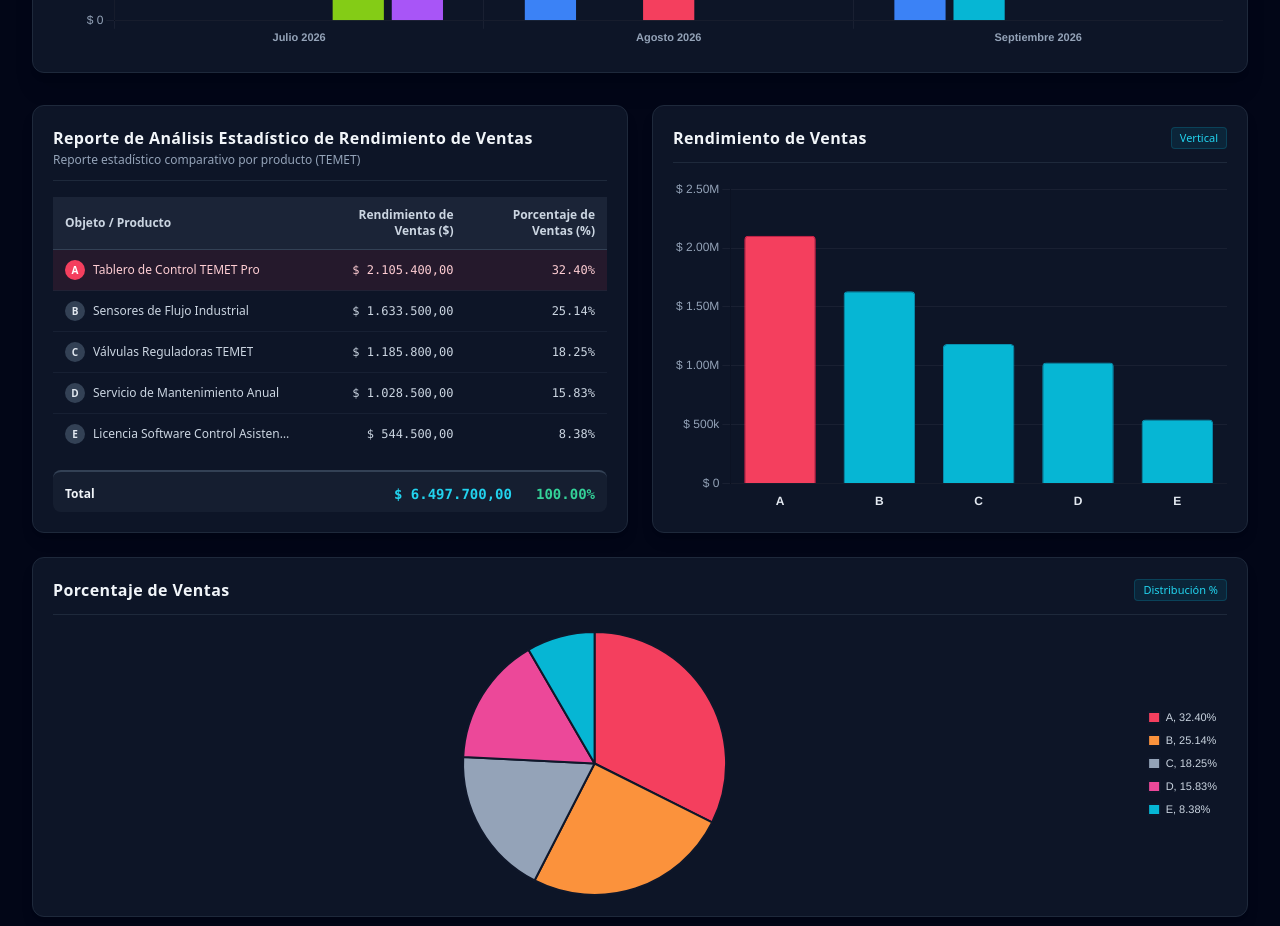
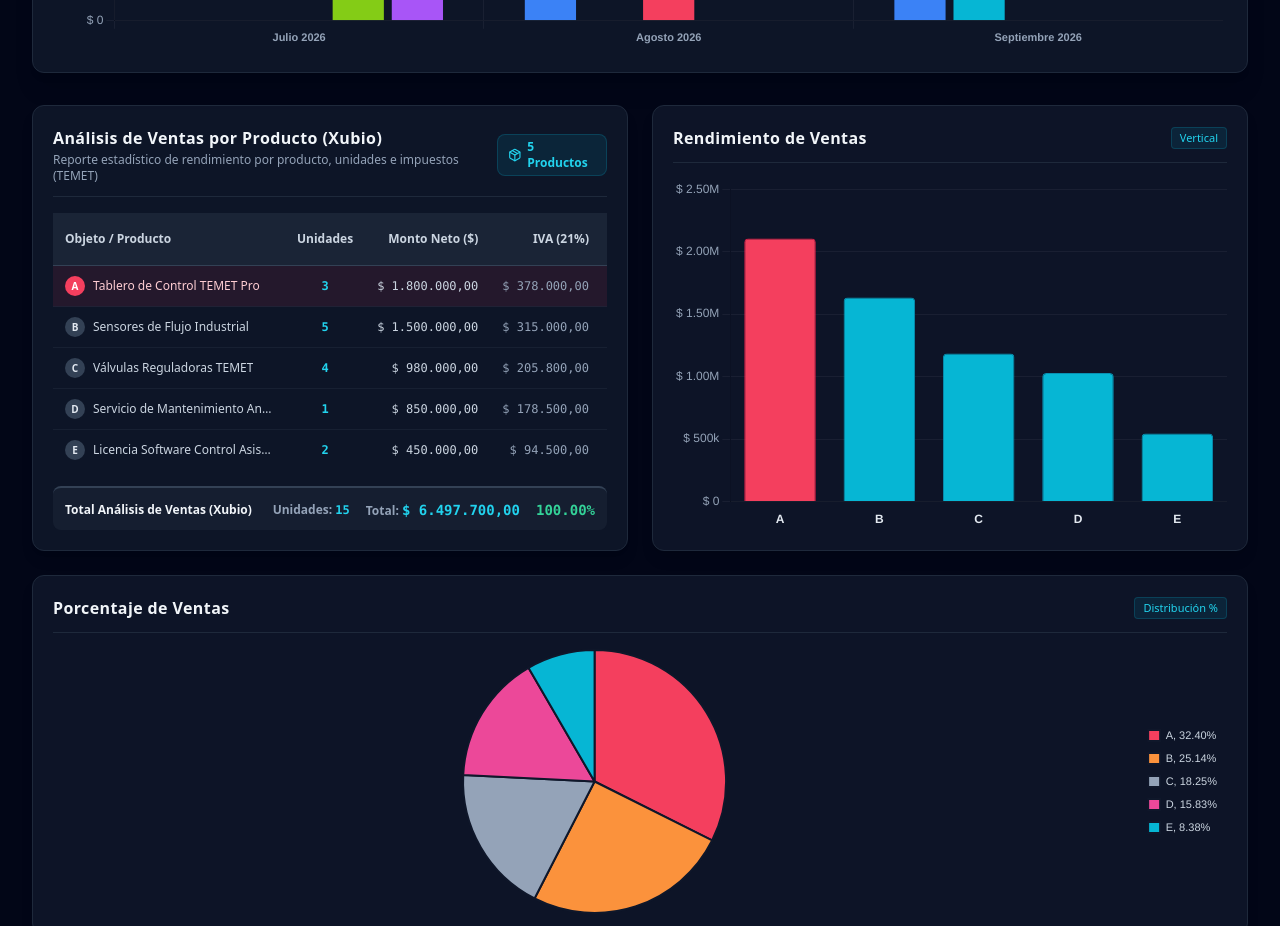
Before and after one commit to cpgalloni-dotcom/VENTAS-TEMET-XUBIO, a React (Vite) app: page / in a window 1280 px wide. Shown: the part 1740-2666 px from the top of the page. Built offline with nearby package versions, Linux system fonts and the light colour scheme; no server answers.

Commit message:
Enhance Xubio Sales Analysis by product with units net amount IVA total and percentage share

```diff
--- a/src/components/QuadrantTable.jsx
+++ b/src/components/QuadrantTable.jsx
@@ -1,18 +1,28 @@
 import React from 'react';
 import { formatCurrency } from '../utils/analytics';
+import { Package } from 'lucide-react';
 
-export default function QuadrantTable({ productsList, totalVentas, maxProduct }) {
+export default function QuadrantTable({ productsList = [], totalVentas = 0, maxProduct = null }) {
   // Map product names to short Object codes (A, B, C...) for concise reference matching template
   const labels = ['A', 'B', 'C', 'D', 'E', 'F', 'G', 'H'];
+
+  // Total Units
+  const totalUnits = productsList.reduce((acc, p) => acc + (p.units || 0), 0);
 
   return (
     <div className="bg-slate-900/90 border border-slate-800 rounded-xl p-5 shadow-lg flex flex-col justify-between h-full">
       <div>
-        <div className="border-b border-slate-800 pb-3 mb-4">
+        <div className="border-b border-slate-800 pb-3 mb-4 flex items-center justify-between">
+          <div>
             <h2 className="text-base font-bold text-slate-100 tracking-wide">
-            Reporte de Análisis Estadístico de Rendimiento de Ventas
+              Análisis de Ventas por Producto (Xubio)
             </h2>
-          <p className="text-xs text-slate-400 mt-0.5">Reporte estadístico comparativo por producto (TEMET)</p>
+            <p className="text-xs text-slate-400 mt-0.5">Reporte estadístico de rendimiento por producto, unidades e impuestos (TEMET)</p>
+          </div>
+          <div className="flex items-center space-x-1.5 px-2.5 py-1 rounded-lg bg-cyan-500/10 text-cyan-400 border border-cyan-500/20 text-xs font-semibold">
+            <Package className="w-3.5 h-3.5" />
+            <span>{productsList.length} Productos</span>
+          </div>
         </div>
 
         <div className="overflow-x-auto">
@@ -20,12 +30,22 @@
             <thead>
               <tr className="bg-slate-800/80 text-slate-300 font-semibold border-b border-slate-700">
                 <th className="py-2.5 px-3">Objeto / Producto</th>
-                <th className="py-2.5 px-3 text-right">Rendimiento de Ventas ($)</th>
-                <th className="py-2.5 px-3 text-right">Porcentaje de Ventas (%)</th>
+                <th className="py-2.5 px-3 text-center">Unidades</th>
+                <th className="py-2.5 px-3 text-right">Monto Neto ($)</th>
+                <th className="py-2.5 px-3 text-right">IVA (21%)</th>
+                <th className="py-2.5 px-3 text-right font-bold text-slate-100">Total Facturado ($)</th>
+                <th className="py-2.5 px-3 text-right">Cuota (%)</th>
               </tr>
             </thead>
             <tbody className="divide-y divide-slate-800/60">
-              {productsList.map((item, idx) => {
+              {productsList.length === 0 ? (
+                <tr>
+                  <td colSpan="6" className="py-8 text-center text-slate-500 italic">
+                    Sin datos de análisis de ventas por producto para el período.
+                  </td>
+                </tr>
+              ) : (
+                productsList.map((item, idx) => {
                   const alias = labels[idx] || `P${idx + 1}`;
                   const isTop = maxProduct && maxProduct.name === item.name;
 
@@ -37,35 +57,51 @@
                       }`}
                     >
                       <td className="py-2.5 px-3 flex items-center space-x-2">
-                      <span className={`w-5 h-5 rounded-full text-[10px] font-bold flex items-center justify-center ${
+                        <span className={`w-5 h-5 rounded-full text-[10px] font-bold flex items-center justify-center shrink-0 ${
                           isTop ? 'bg-rose-500 text-white' : 'bg-slate-700 text-slate-200'
                         }`}>
                           {alias}
                         </span>
-                      <span className="truncate max-w-[200px]" title={item.name}>
+                        <span className="truncate max-w-[180px] font-medium" title={item.name}>
                           {item.name}
                         </span>
                       </td>
-                    <td className="py-2.5 px-3 text-right font-mono font-medium">
+
+                      <td className="py-2.5 px-3 text-center font-mono font-semibold text-cyan-400">
+                        {item.units || 0}
+                      </td>
+
+                      <td className="py-2.5 px-3 text-right font-mono text-slate-300">
+                        {formatCurrency(item.neto || 0)}
+                      </td>
+
+                      <td className="py-2.5 px-3 text-right font-mono text-slate-400">
+                        {formatCurrency(item.iva || 0)}
+                      </td>
+
+                      <td className="py-2.5 px-3 text-right font-mono font-bold text-cyan-400">
                         {formatCurrency(item.totalSales)}
                       </td>
-                    <td className="py-2.5 px-3 text-right font-mono font-medium">
+
+                      <td className="py-2.5 px-3 text-right font-mono font-bold text-emerald-400">
                         {item.percentage.toFixed(2)}%
                       </td>
                     </tr>
                   );
-              })}
+                })
+              )}
             </tbody>
           </table>
         </div>
       </div>
 
       {/* Summary Row */}
-      <div className="mt-4 pt-3 border-t-2 border-slate-700 flex items-center justify-between font-bold text-xs bg-slate-800/50 px-3 py-2 rounded-lg text-slate-100">
-        <span>Total</span>
-        <div className="space-x-6">
-          <span className="font-mono text-cyan-400 text-sm">{formatCurrency(totalVentas)}</span>
-          <span className="font-mono text-emerald-400 text-sm">100.00%</span>
+      <div className="mt-4 pt-3 border-t-2 border-slate-700 flex flex-col sm:flex-row items-center justify-between font-bold text-xs bg-slate-800/50 px-3 py-2.5 rounded-lg text-slate-100 gap-2">
+        <span>Total Análisis de Ventas (Xubio)</span>
+        <div className="flex items-center space-x-4">
+          <span className="text-slate-400">Unidades: <strong className="text-cyan-400 font-mono">{totalUnits}</strong></span>
+          <span className="text-slate-400">Total: <strong className="text-cyan-400 font-mono text-sm">{formatCurrency(totalVentas)}</strong></span>
+          <span className="text-emerald-400 font-mono text-sm">100.00%</span>
         </div>
       </div>
     </div>
```
Lines whose indentation alone changed are shown as unchanged.
